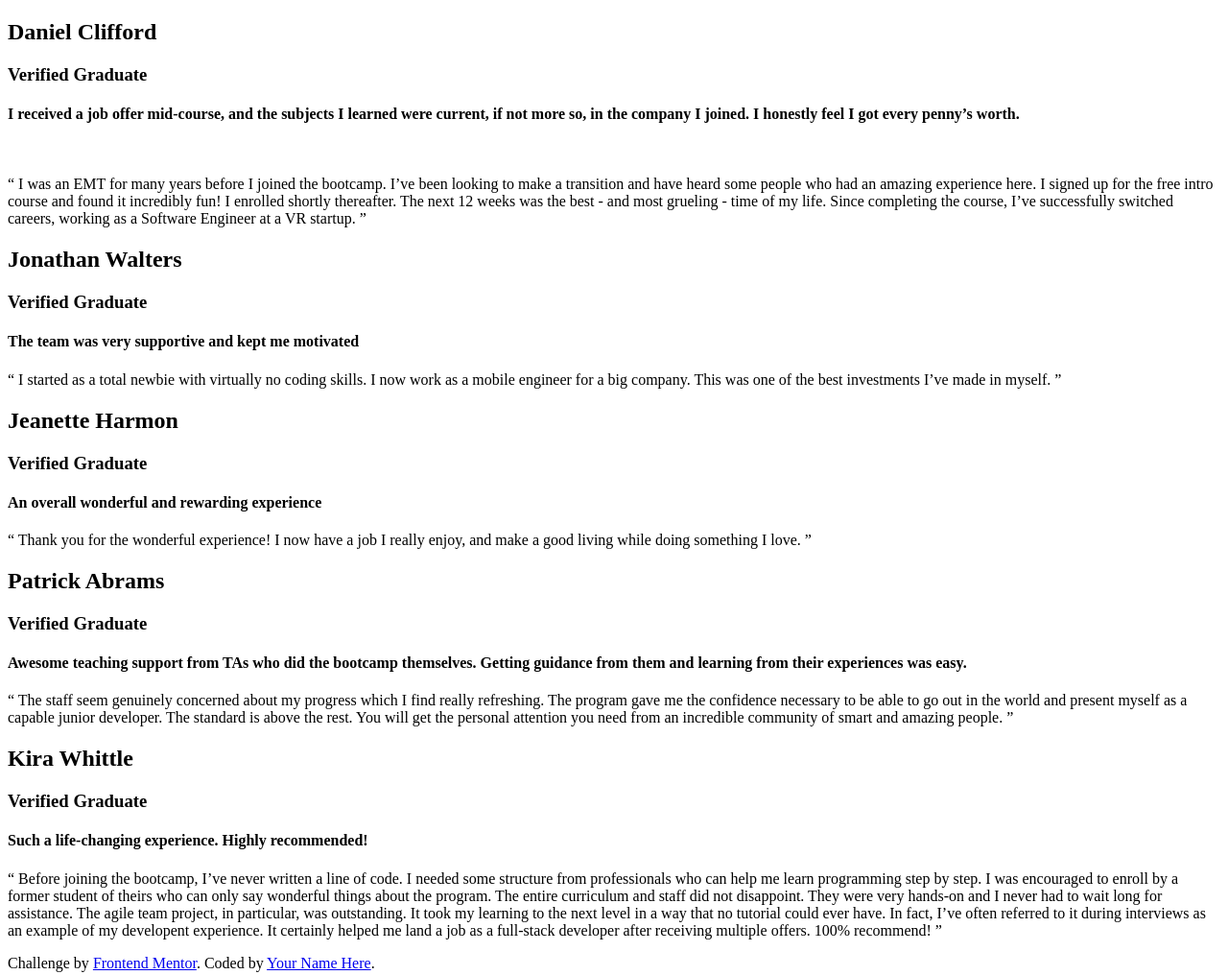
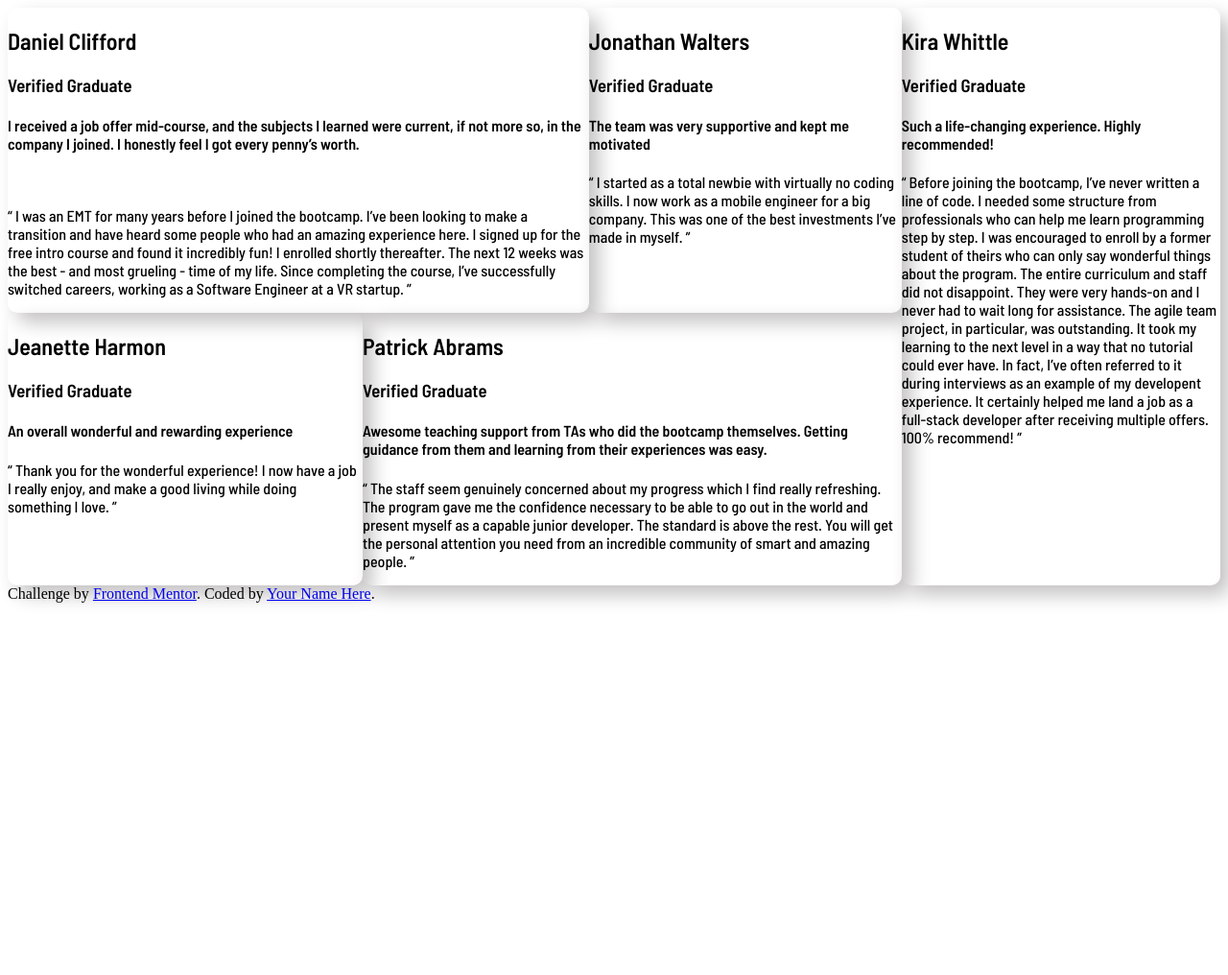
Before and after one commit to emllew/testimonials-grid-section, a plain HTML site: page index.html in a window 1280 px wide. Shown: the whole page at 96% size. After the commit the page ends 800 px from the top, so only its background shows below. Drawn offline with Linux system fonts and the light colour scheme.

Commit message:
grid and colours

```diff
--- a/index.html
+++ b/index.html
@@ -13,7 +13,7 @@
 </head>
 
 <body>
-  <div>
+  <main class="grid">
     <div class="daniel">
       <h2>Daniel Clifford</h2>
       <h3>Verified Graduate</h3>
@@ -76,11 +76,11 @@
         experience. It certainly helped me land a job as a full-stack developer after receiving multiple offers.
         100% recommend! ”</p>
     </div>
-  </div>
-  <div class="attribution">
+  </main>
+  <footer class="attribution">
     Challenge by <a href="https://www.frontendmentor.io?ref=challenge" target="_blank">Frontend Mentor</a>.
     Coded by <a href="#">Your Name Here</a>.
-  </div>
+  </footer>
 </body>
 
 </html>
--- a/styles.css
+++ b/styles.css
@@ -0,0 +1,43 @@
+@import url('https://fonts.googleapis.com/css2?family=Barlow+Semi+Condensed:ital,wght@0,500;0,600;1,500;1,600&display=swap');
+
+:root {
+  --Moderate-violet: hsl(263, 55%, 52%);
+--grayish-blue: hsl(217, 19%, 35%);
+--blackish-blue: hsl(219, 29%, 14%);
+--White: hsl(0, 0%, 100%);
+--Light-gray: hsl(0, 0%, 81%);
+--Light-gray-blue: hsl(210, 46%, 95%);
+}
+
+main {
+  font-family: "barlow semi condensed", sans-serif;
+  font-family: 13px;
+  display: grid;
+  grid-template-columns:370px;
+  grid-template-rows: auto;
+  grid-template-areas:
+  "daniel daniel jonathan kira"
+  "jeanette patrick patrick kira";
+}
+div{
+  border-radius: 10px;
+  box-shadow: 10px 10px 20px rgb(196, 194, 194);
+}
+
+.daniel {
+  grid-area:daniel;
+}
+
+.jonathan {
+  grid-area:jonathan;
+}
+
+.jeanette {
+  grid-area:jeanette;
+}
+.patrick {
+  grid-area:patrick;
+}
+.kira {
+  grid-area:kira;
+}
```
